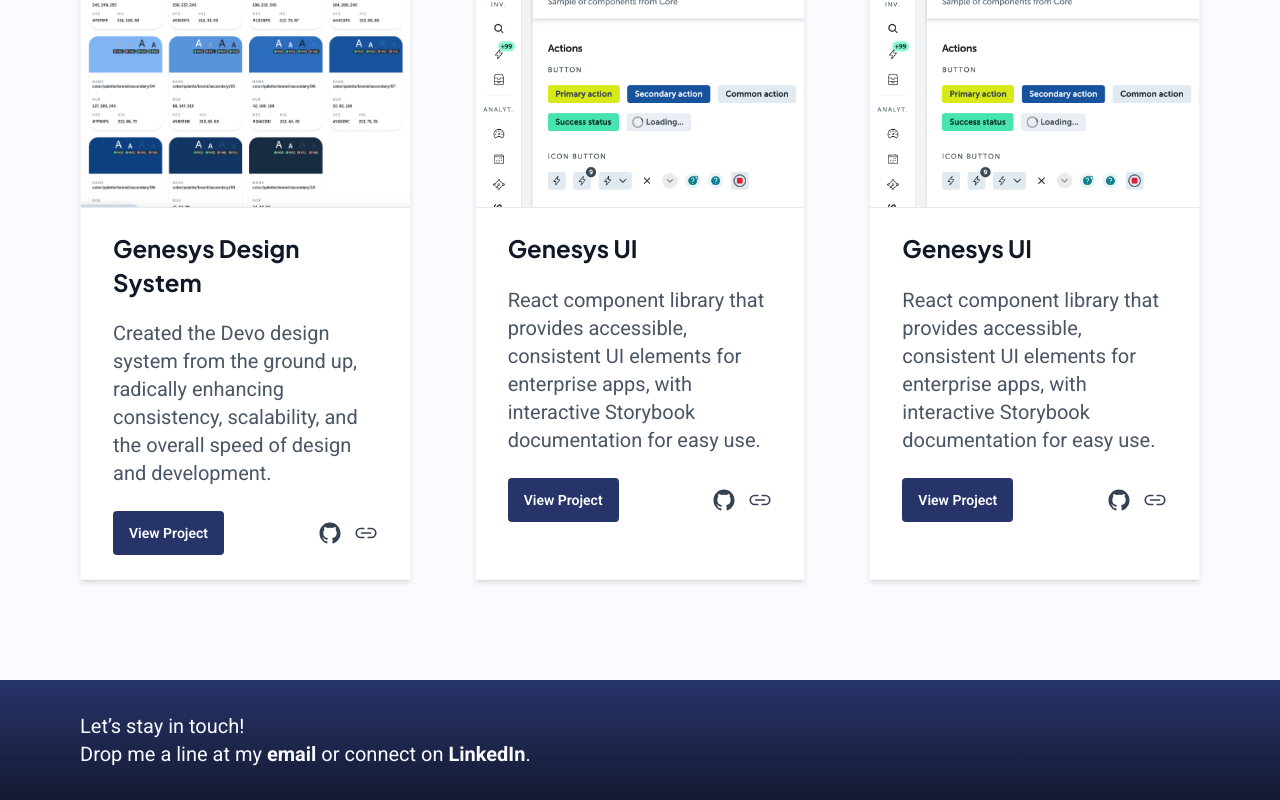
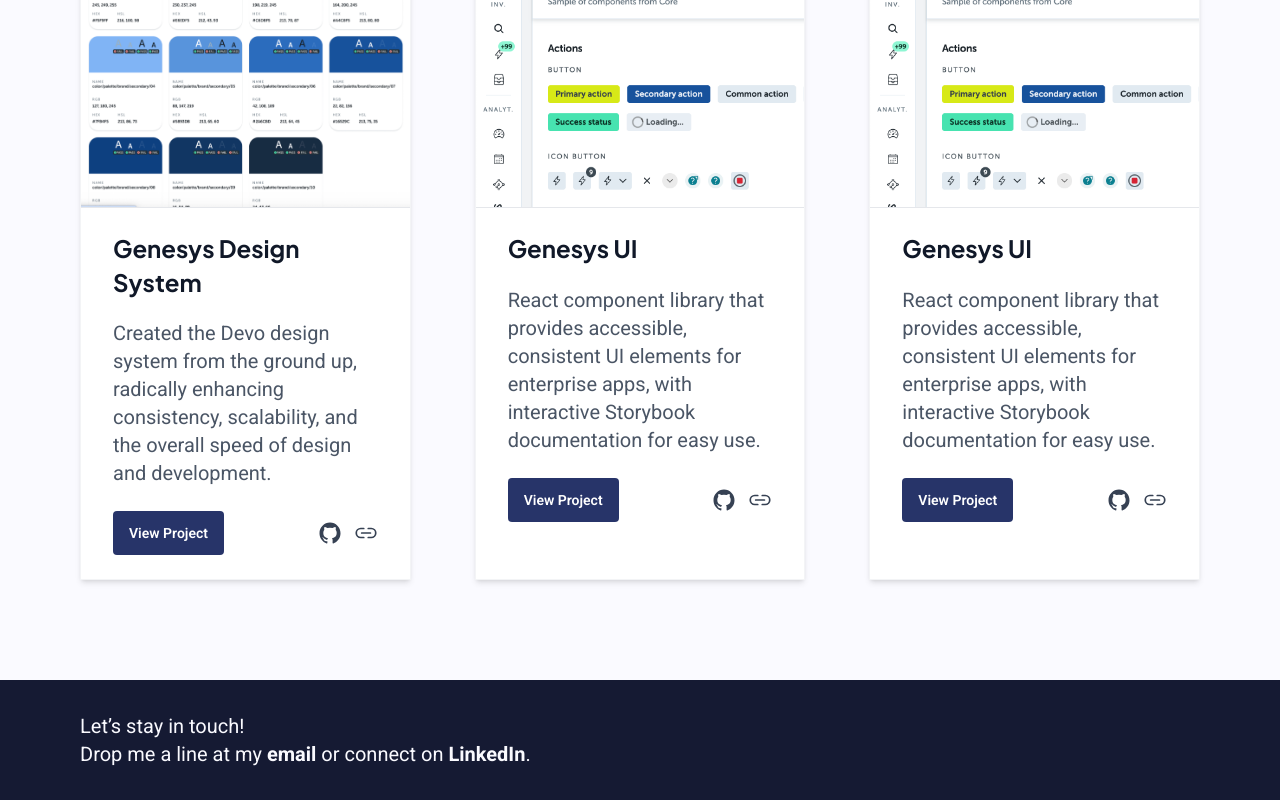
Before and after one commit to joseandresgranero/portfolio, a Next.js app: page / in a window 1280 px wide. Shown: the part 751-1551 px from the top of the page. Built offline with nearby package versions, Linux system fonts and the light colour scheme.

Commit message:
Style changes

```diff
--- a/src/app/components/Article/ArticleIntro.tsx
+++ b/src/app/components/Article/ArticleIntro.tsx
@@ -1,5 +1,5 @@
 import * as React from "react";
 
 export const ArticleIntro = ({ children }: { children: React.ReactNode }) => {
-  return <div className="text-3xl text-gray-600 mb-8">{children}</div>;
+  return <div className="text-3xl text-gray-600 my-8">{children}</div>;
 };
--- a/src/app/components/Footer.tsx
+++ b/src/app/components/Footer.tsx
@@ -1,6 +1,6 @@
 export const Footer = () => {
   return (
-    <footer className="py-8 flex bg-[var(--primary-color)] px-[var(--padding-x-base)] md:px-[var(--padding-x-base-md)] text-[var(--secondary-color)] bg-gradient-to-b from-[var(--primary-color)] to-[var(--primary-color-strong)]">
+    <footer className="py-8 flex bg-[var(--primary-color-strong)] px-[var(--padding-x-base)] md:px-[var(--padding-x-base-md)] text-[var(--secondary-color)]">
       <p>
         Let’s stay in touch!
         <br /> Drop me a line at my{" "}
```
